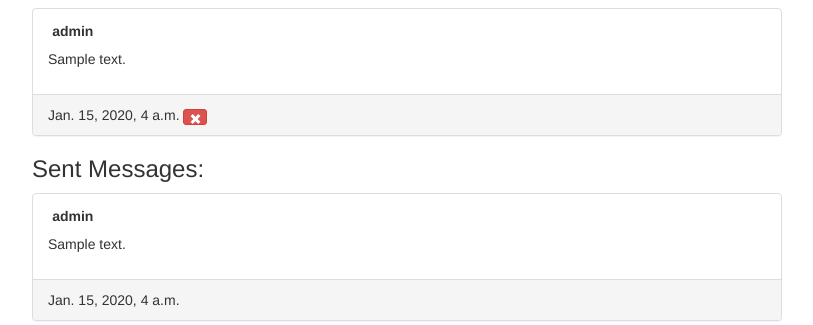
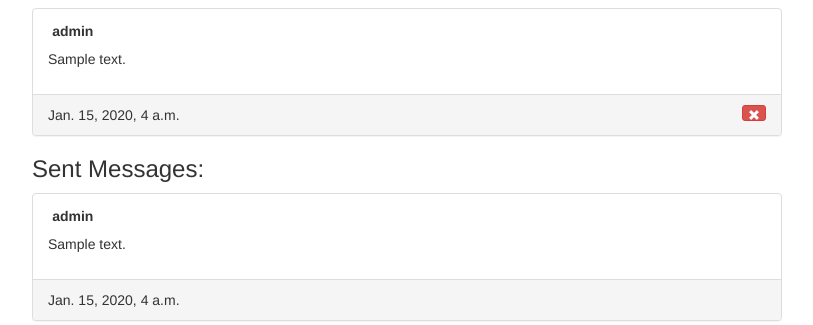
Before and after one commit to JanVargovsky/SPJA, a Django app: template SPJA Auction/AuctionApp/templates/message/list.html in a window 1280 px wide. Shown: the part 369-694 px from the top of the page, without its empty margins (38-851 px from the left). Run offline with Django 3.2, Linux system fonts and the light colour scheme; data comes from the database, SQL or seed files in the repository; tables that the repository leaves empty hold one stand-in row (values such as "Sample post"); the template is opened without the code that fills it: values that come from a table or form of the project are taken from there, most other values are stand-ins (such as "Sample title", 1, 10 or a date in 2020); some libraries are stand-ins or nearby versions.

Commit message:
Message delete button aligned to right

```diff
--- a/SPJA Auction/AuctionApp/templates/message/list.html
+++ b/SPJA Auction/AuctionApp/templates/message/list.html
@@ -12,7 +12,9 @@
                 </div>
                 <div class="panel-footer">
                     {{r.date}}
-                    <a href="{% url 'messagedelete' r.id %}"  class="btn btn-danger btn-xs"><span class="glyphicon glyphicon-remove"></span></a>
+                    <div class="pull-right">
+                        <a href="{% url 'messagedelete' r.id %}"  class="btn btn-danger btn-xs"><span class="glyphicon glyphicon-remove"></span></a>
+                    </div>
                 </div>
             </div>
         {% endfor %}
```
